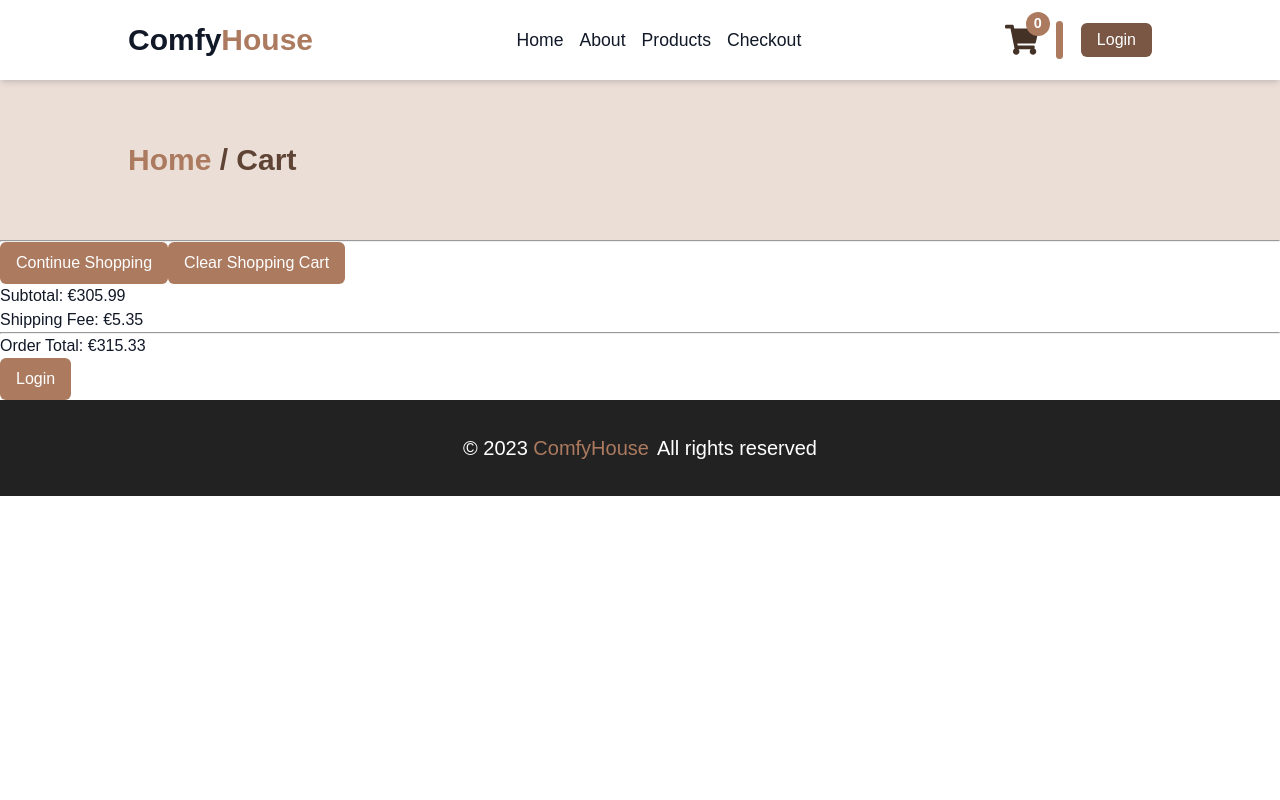
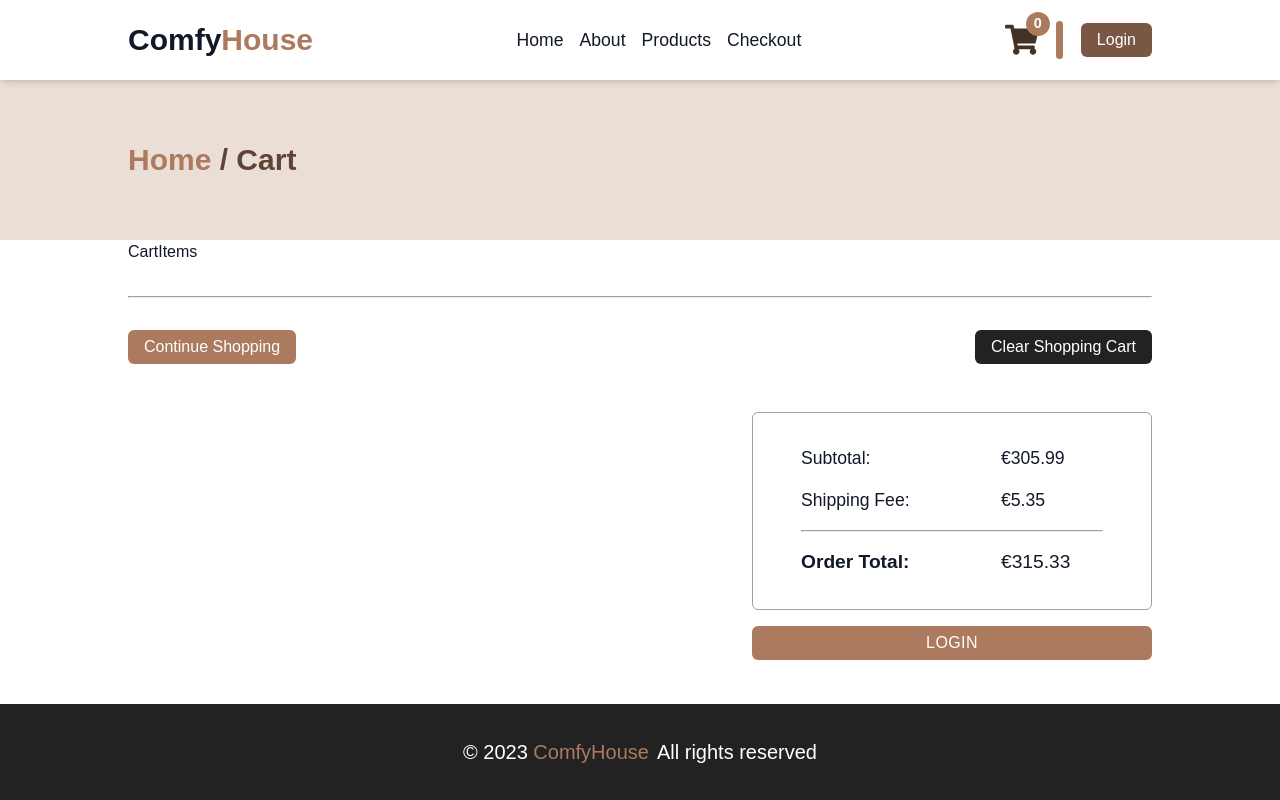
Before and after one commit to margusliinev/react-projects, a React (Vite) app in the folder 02-comfy-house/: page /cart in a window 1280 px wide. Built offline with nearby package versions, Linux system fonts and the light colour scheme; no server answers; a web font is replaced by a local one.

Commit message:
cart page styling

```diff
--- a/02-comfy-house/src/components/AddToCart.jsx
+++ b/02-comfy-house/src/components/AddToCart.jsx
@@ -5,7 +5,7 @@ import { FaPlus, FaMinus } from 'react-icons/fa';
 import { CartContext } from '../context/CartContext';
 
 const AddToCart = ({ product }) => {
-    const { stock, colors } = product;
+    const { id, stock, colors } = product;
     const [mainColor, setMainColor] = useState(colors[0]);
     const [amount, setAmount] = useState(1);
     const { addToCart } = useContext(CartContext);
@@ -54,7 +54,7 @@ const AddToCart = ({ product }) => {
                         <FaPlus />
                     </button>
                 </div>
-                <Link to={'/cart'} className='btn' onClick={() => addToCart(mainColor, amount)}>
+                <Link to={'/cart'} className='btn' onClick={() => addToCart(id, mainColor, amount, product)}>
                     ADD TO CART
                 </Link>
             </div>
--- /dev/null
+++ b/02-comfy-house/src/components/CartItems.jsx
@@ -0,0 +1,5 @@
+const CartItems = () => {
+    return <div>CartItems</div>;
+};
+
+export default CartItems;
--- a/02-comfy-house/src/components/index.jsx
+++ b/02-comfy-house/src/components/index.jsx
@@ -13,5 +13,6 @@ import Sort from './Sort';
 import GridView from './GridView';
 import ListView from './ListView';
 import Product from './Product';
+import CartItems from './CartItems';
 
-export { Navbar, Footer, Sidebar, PageHero, Loader, FeaturedProducts, ProductImages, Stars, AddToCart, ProductsList, Filters, Sort, GridView, ListView, Product };
+export { Navbar, Footer, Sidebar, PageHero, Loader, FeaturedProducts, ProductImages, Stars, AddToCart, ProductsList, Filters, Sort, GridView, ListView, Product, CartItems };
--- a/02-comfy-house/src/context/CartContext.jsx
+++ b/02-comfy-house/src/context/CartContext.jsx
@@ -1,24 +1,21 @@
-import { ADD_TO_CART, REMOVE_FROM_CART, CHANGE_CART_ITEM_AMOUNT, CLEAR_CART, COUNT_CART_TOTALS } from '../utils/actions';
-import React, { createContext, useReducer, useContext } from 'react';
+import { ADD_TO_CART, REMOVE_FROM_CART, CHANGE_CART_ITEM_COUNT, CLEAR_CART, COUNT_CART_TOTALS } from '../utils/actions';
+import React, { createContext, useReducer } from 'react';
 import reducer from '../reducers/CartReducer';
-import { ProductsContext } from '../context/ProductsContext';
 
 const CartContext = createContext();
 
 const initialState = {
-    cartItem: {},
-    color: '',
-    amount: 1,
+    cart: [],
+    cart_item_count: 0,
+    cart_total_price: 0,
+    shipping_fee: 499,
 };
 
 const CartProvider = ({ children }) => {
-    const { single_product } = useContext(ProductsContext);
-
     const [state, dispatch] = useReducer(reducer, initialState);
 
-    const addToCart = (color, amount) => {
-        amount = Number(amount);
-        dispatch({ type: ADD_TO_CART, payload: { single_product, color, amount } });
+    const addToCart = (id, color, amount, product) => {
+        dispatch({ type: ADD_TO_CART, payload: { id, color, amount, product } });
     };
     return <CartContext.Provider value={{ ...state, addToCart }}>{children}</CartContext.Provider>;
 };
--- a/02-comfy-house/src/main.scss
+++ b/02-comfy-house/src/main.scss
@@ -1429,5 +1429,109 @@ hr {
     background-color: darken($colorDanger, 5%);
 }
 
+/* CART PAGE */
+/* ==================================================================================================== */
+
+.cart-container {
+    max-width: $width-lg;
+    margin: 0 auto;
+    width: 90vw;
+    min-height: calc(100vh - 21rem);
+}
+
+hr {
+    border-top: 1px solid lighten($colorGray, 30%);
+    margin: 2rem 0;
+}
+
+.cart-buttons {
+    display: flex;
+    justify-content: space-between;
+    margin-bottom: 3rem;
+    .btn {
+        padding: 0.5rem 1rem;
+    }
+    .clear-shopping-btn {
+        background-color: #222;
+    }
+    .clear-shopping-btn:hover {
+        background-color: darken(#222, 10%);
+    }
+}
+
+.cart-total {
+    display: grid;
+    place-items: center;
+    width: 80vw;
+    margin: 0rem auto 2rem auto;
+    .login-btn {
+        width: 100%;
+        padding: 0.5rem 1rem;
+        text-transform: uppercase;
+        font-weight: 500;
+        letter-spacing: $spacingWide;
+        max-width: 400px;
+    }
+}
+
+.cart-total-container {
+    border: 1px solid lighten($colorGray, 30%);
+    padding: 2rem 3rem;
+    border-radius: $radius-md;
+    width: 100%;
+    max-width: 400px;
+    margin: 0rem auto 1rem auto;
+    display: grid;
+    row-gap: 1rem;
+    hr {
+        margin: 0;
+        border-top: 1px solid lighten($colorGray, 30%);
+    }
+    p {
+        justify-self: left;
+        font-weight: 500;
+        font-size: 1.1rem;
+        display: grid;
+        grid-template-columns: 200px 1fr;
+        span {
+            font-weight: 400;
+        }
+    }
+    p:nth-of-type(3) {
+        font-size: 1.2rem;
+        font-weight: 700;
+    }
+}
+
+@media screen and (max-width: 450px) {
+    .cart-total {
+        width: 90vw;
+    }
+    .cart-total-container {
+        padding: 2rem 1rem;
+        p {
+            font-size: 1rem;
+        }
+    }
+    .cart-buttons {
+        .btn {
+            font-size: 14px;
+        }
+    }
+}
+
+@media screen and (min-width: $width-md) {
+    .cart-total {
+        width: auto;
+    }
+    .cart-total-container,
+    .login-btn {
+        justify-self: end;
+        margin: 0;
+        margin-bottom: 1rem;
+        align-self: end;
+    }
+}
+
 /* END */
 /* ==================================================================================================== */
--- a/02-comfy-house/src/pages/CartPage.jsx
+++ b/02-comfy-house/src/pages/CartPage.jsx
@@ -1,27 +1,33 @@
 import React from 'react';
-import { PageHero } from '../components';
+import { PageHero, CartItems } from '../components';
 
 const CartPage = () => {
     return (
         <section className='cart-page'>
             <PageHero title='cart' />
             <div className='cart-container'>
-                <div className='cart-items'></div>
+                <CartItems />
                 <hr />
                 <div className='cart-buttons'>
-                    <button type='button' className='btn'>
+                    <button type='button' className='btn continue-shopping-btn'>
                         Continue Shopping
                     </button>
-                    <button type='button' className='btn'>
+                    <button type='button' className='btn clear-shopping-btn'>
                         Clear Shopping Cart
                     </button>
                 </div>
                 <div className='cart-total'>
                     <div className='cart-total-container'>
-                        <p>Subtotal: €305.99</p>
-                        <p>Shipping Fee: €5.35</p>
+                        <p>
+                            Subtotal: <span>€305.99</span>
+                        </p>
+                        <p>
+                            Shipping Fee: <span>€5.35</span>
+                        </p>
                         <hr />
-                        <p>Order Total: €315.33</p>
+                        <p>
+                            Order Total: <span>€315.33</span>
+                        </p>
                     </div>
                     <button type='button' className='btn login-btn'>
                         Login
--- a/02-comfy-house/src/reducers/CartReducer.jsx
+++ b/02-comfy-house/src/reducers/CartReducer.jsx
@@ -1,10 +1,10 @@
-import { ADD_TO_CART, REMOVE_FROM_CART, CHANGE_CART_ITEM_AMOUNT, CLEAR_CART, COUNT_CART_TOTALS } from '../utils/actions';
+import { ADD_TO_CART, REMOVE_FROM_CART, CHANGE_CART_ITEM_COUNT, CLEAR_CART, COUNT_CART_TOTALS } from '../utils/actions';
 
 const reducer = (state, action) => {
     if (action.type === ADD_TO_CART) {
-        const { single_product, color, amount } = action.payload;
-        return { ...state, cartItem: single_product, color: color, amount: amount };
+        return { ...state };
     }
+    throw new Error(`No Matching "${action.type}" - action type`);
 };
 
 export default reducer;
--- a/02-comfy-house/src/utils/actions.jsx
+++ b/02-comfy-house/src/utils/actions.jsx
@@ -17,6 +17,6 @@ export const FILTER_PRODUCTS = 'FILTER_PRODUCTS';
 export const CLEAR_FILTERS = 'CLEAR_FILTERS';
 export const ADD_TO_CART = 'ADD_TO_CART';
 export const REMOVE_FROM_CART = 'REMOVE_FROM_CART';
-export const CHANGE_CART_ITEM_AMOUNT = 'CHANGE_CART_ITEM_AMOUNT';
+export const CHANGE_CART_ITEM_COUNT = 'CHANGE_CART_ITEM_COUNT';
 export const CLEAR_CART = 'CLEAR_CART';
 export const COUNT_CART_TOTALS = 'COUNT_CART_TOTALS';
```
